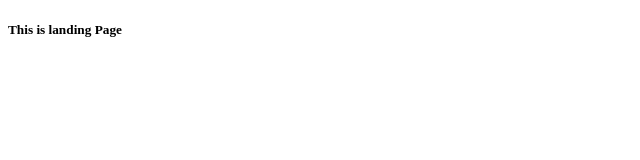
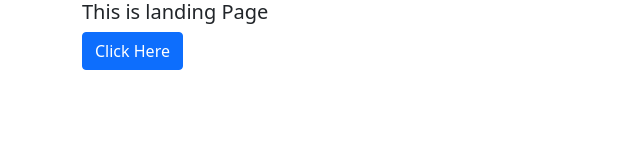
Before and after one commit to nguyenchiemdu/SmartDev-FE-Intern, a plain HTML site: page index.html in a window 1280 px wide. Shown: the whole page, without its empty margins (0-640 px from the left). Drawn offline with nearby package versions, Linux system fonts and the light colour scheme.

Commit message:
add bootstrap

```diff
--- a/index.html
+++ b/index.html
@@ -1,15 +1,20 @@
 <!DOCTYPE html>
-<html>
+<html lang="en">
 <head>
     <meta charset='utf-8'>
     <meta http-equiv='X-UA-Compatible' content='IE=edge'>
     <title>Page Title</title>
     <meta name='viewport' content='width=device-width, initial-scale=1'>
     <link rel='stylesheet' type='text/css' media='screen' href='css/main.css'>
+    <link href="https://cdn.jsdelivr.net/npm/bootstrap@5.0.2/dist/css/bootstrap.min.css" rel="stylesheet" integrity="sha384-EVSTQN3/azprG1Anm3QDgpJLIm9Nao0Yz1ztcQTwFspd3yD65VohhpuuCOmLASjC" crossorigin="anonymous">
     <script src='js/main.js'></script>
 </head>
 <body>
 
 </body>
-    <h5>This is landing Page</h5>
+    <div class="container">
+        <h5>This is landing Page</h5>
+    <button class="btn btn-primary"> Click Here</button>
+    </div>
+    <script src="https://cdn.jsdelivr.net/npm/bootstrap@5.0.2/dist/js/bootstrap.bundle.min.js" integrity="sha384-MrcW6ZMFYlzcLA8Nl+NtUVF0sA7MsXsP1UyJoMp4YLEuNSfAP+JcXn/tWtIaxVXM" crossorigin="anonymous"></script>
 </html>
```
